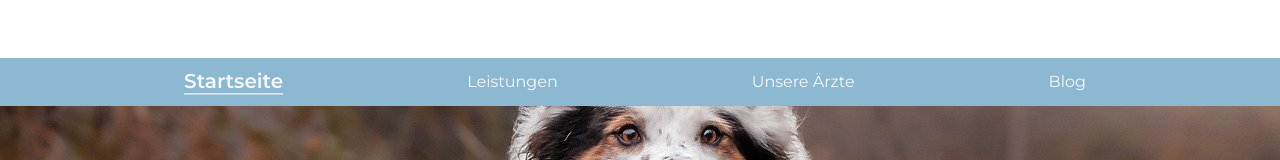
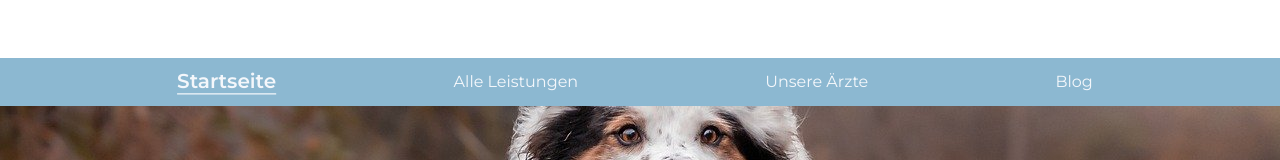
Before and after one commit to room-twenty/tierarztpraxis-volker-gerlitzki, a Next.js app in the folder vet-clinic/: page / in a window 1280 px wide. Shown: the part 269-429 px from the top of the page. Built offline with nearby package versions, Linux system fonts and the light colour scheme.

Commit message:
chore: Update Navigation component to fix link to 'Leistungen' and improve styling

```diff
--- a/vet-clinic/components/Header/Navigation.tsx
+++ b/vet-clinic/components/Header/Navigation.tsx
@@ -1,11 +1,10 @@
-import React from 'react';
 import NavLink from '@/components/NavLink/NavLink';
 
 const Navigation = () => {
   return (
     <nav className="flex h-12 place-items-center justify-evenly bg-glacier-300">
       <NavLink href="/">Startseite</NavLink>
-      <NavLink href="/leistungen">Leistungen</NavLink>
+      <NavLink href="/leistungen">Alle Leistungen</NavLink>
       <NavLink href="/#unsere-aerzte">Unsere Ärzte</NavLink>
       <NavLink href="/blog">Blog</NavLink>
     </nav>
```
